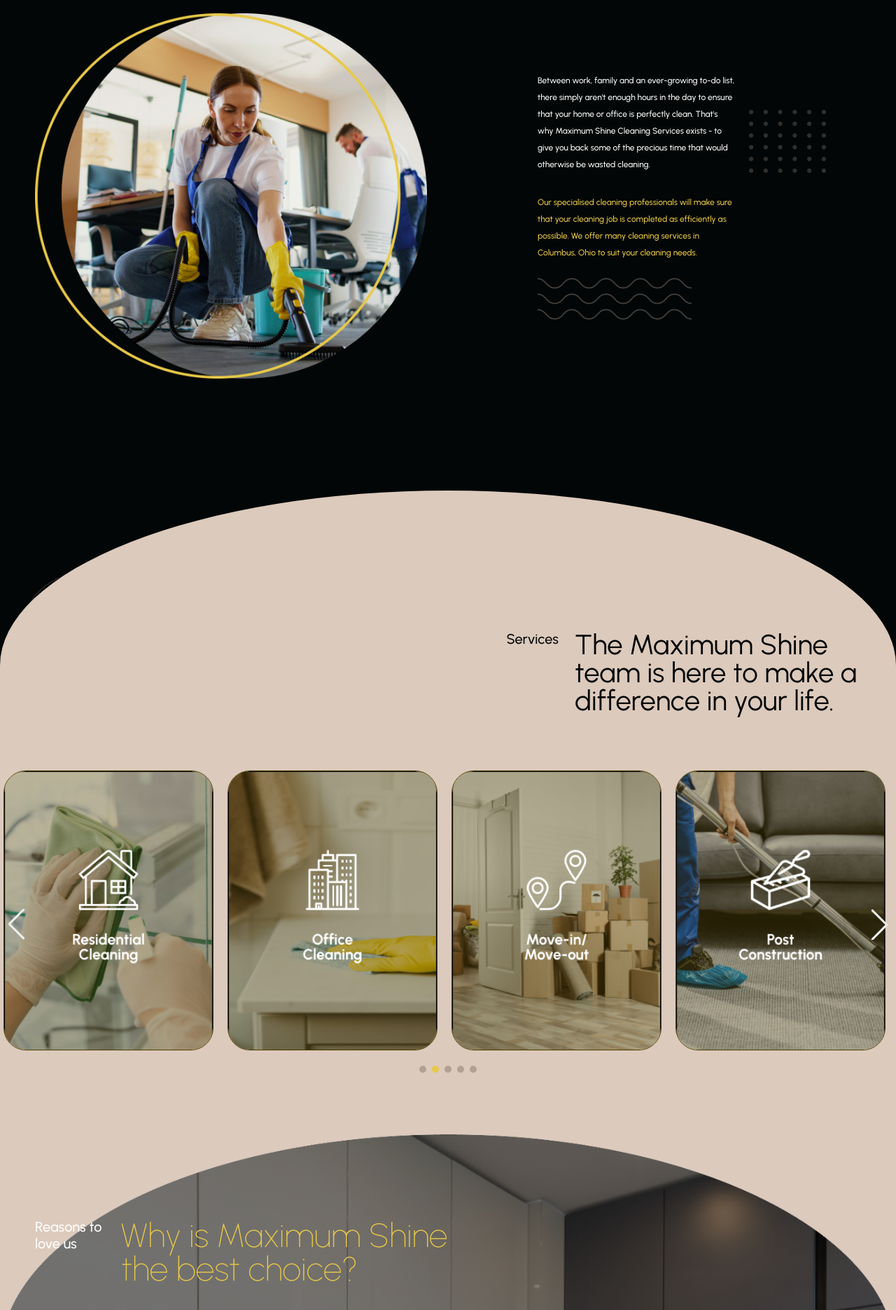
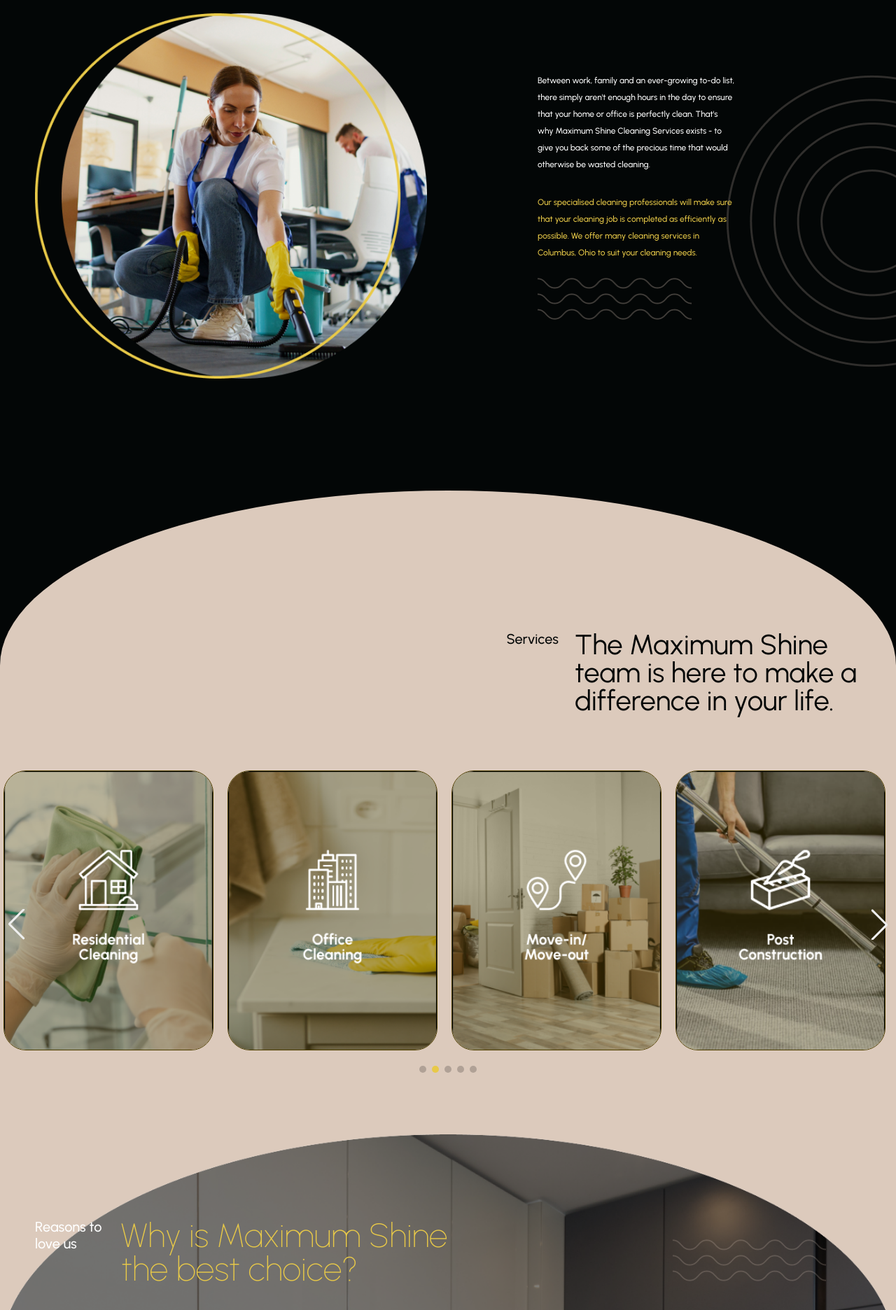
Before and after one commit to flaviasiv/Maximum, a website: page index.html in a window 1280 px wide. Shown: the part 1048-2920 px from the top of the page at 70% size. Drawn offline with nearby package versions, Linux system fonts and the light colour scheme; some packages are replaced by stand-ins of ours.

Commit message:
initial final

```diff
--- a/css/style.css
+++ b/css/style.css
@@ -14,7 +14,7 @@
 }
 html{
     scroll-behavior: smooth;
-    scroll-padding-top: 30px;
+    scroll-padding-top: 400px;
 }
 header {
     position: relative;
@@ -924,7 +924,6 @@
     max-height: 1250px;
 }
 } */
-
 .portifoliocontainer{
     position: relative;
     background-color: #FFF6D1;
@@ -1151,7 +1150,28 @@
     position: absolute;
     right: 100;
     opacity: 70%;
+    top: 0;
+}
+.formimgsbg{
+    right: 0;
+}
+.bgsreview2{
+    right: 50;
     top: 50;
+}
+.bgport{
+    width: 500px;
+    bottom: -90;
+}
+.bgspref{
+    top: 150;
+}
+.bgs-reviews4{
+    position: absolute;
+    right: 100;
+    opacity: 70%;
+    top: -200;
+
 }
 .review{
     display: block;
--- a/index.html
+++ b/index.html
@@ -71,8 +71,8 @@
           <div class="content"></div>
         </div>
         <div class="aboutcontainer">
-          <img src="./assets/POST_3.png" alt="" class="bgs-reviews2 formimgsbg" draggable="false">
-          <img src="./assets/POST_6.png" alt="" class="bgs-reviews3 formimgsbg" draggable="false">
+          <img src="./assets/POST_3.png" alt="" class="bgs-reviews3 formimgsbg" draggable="false">
+          <img src="./assets/POST_6.png" alt="" class="bgs-reviews4" draggable="false">
             <div class="about" id="about">
               <div class="abouttext">
                 <h2 class="reveal">about us</h2>
@@ -173,7 +173,7 @@
         <div class="preferencecontainer">
           <img style="position: absolute;" src="./assets/preferencebg-m.png" alt="" class="bgs-mob preferencebgm" draggable="false">
           <img src="./assets/preferencebg.png" alt="" class="bgs-web" draggable="false">
-          <img src="./assets/POST_2.png" alt="" class="bgs-reviews2 formimgsbg" draggable="false">
+          <img src="./assets/POST_2.png" alt="" class="bgs-reviews3 bgspref" draggable="false">
           <div class="preference">
              <h2>Reasons to love us</h2>
             <p>Why is Maximum Shine the best choice?</p>
@@ -201,6 +201,7 @@
         </div>
         <div class="wave waveport">
           <div class="content"></div>
+          <img src="./assets/POST_1.png" alt="" class="bgs-reviews2 bgport" draggable="false">
         </div>
         <div class="portifoliocontainer" id="gallery">
           <div class="portifolio">
@@ -239,11 +240,12 @@
         </div>
         <div class="wave wavereview">
           <div class="content"></div>
+          <img src="./assets/POST_5.png" alt="" class="bgs-reviews3 bgsreview" draggable="false">
+          <img src="./assets/POST_4.png" alt="" class="bgs-reviews3 bgsreview2" draggable="false">
         </div>
         <div class="reviewscontainer" id="reviews">
           <!-- <img class="wavec3" src="./assets/Component4.png" alt="" draggable="false"> -->
           <div class="review">
-            <img src="./assets/POST_3.png" alt="" class="bgs-reviews1" draggable="false">
           <div class="reviewstitle">
             <h2>Reviews</h2>
             <p>What are customers saying?</p>
@@ -343,7 +345,6 @@
         <img src="./assets/formbg-m.png" alt="" class="bgs-mob" draggable="false">
         <div class="form" id="contact">
           <img src="./assets/maximumlogoprimary.png" alt="" class="logoform" draggable="false">
-          <img src="./assets/POST_3.png" alt="" class="bgs-reviews2 formimgsbg" draggable="false">
             <p>Are you ready to set up service? Connect with us for an affordable quote and to book an appointment with us.</p>
           <form action="https://formsubmit.co/email" method="POST" id="form">
               <div class="formgroup1"><input type="text" required placeholder="First name*" autocomplete="on" name="name" id="name"><input type="text" required placeholder="Last name*" autocomplete="on" name="name" id="lastname"></div>
```
Also changed, not shown: assets/POST_1.png (added).
